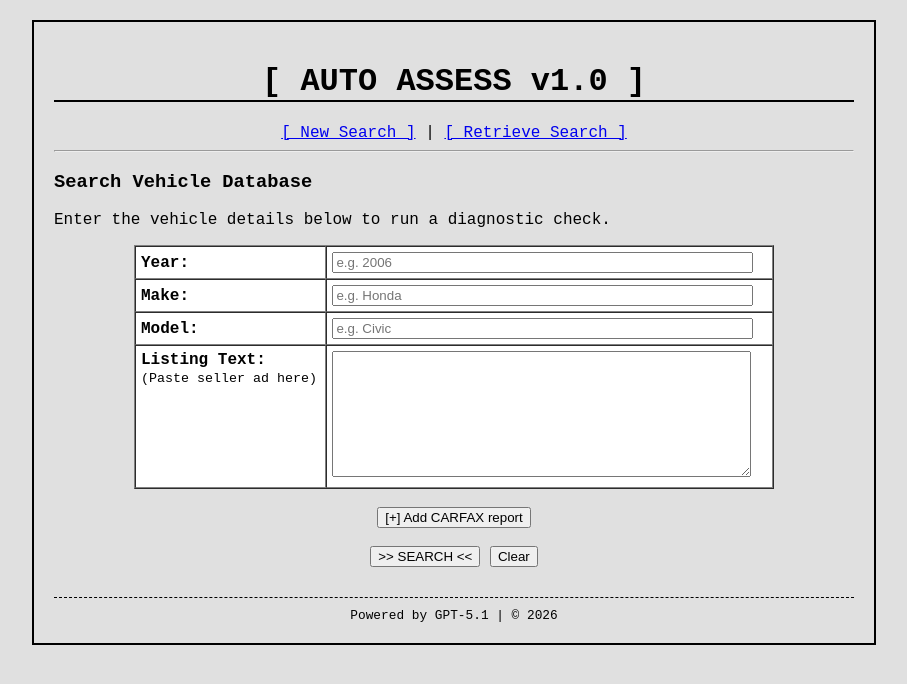
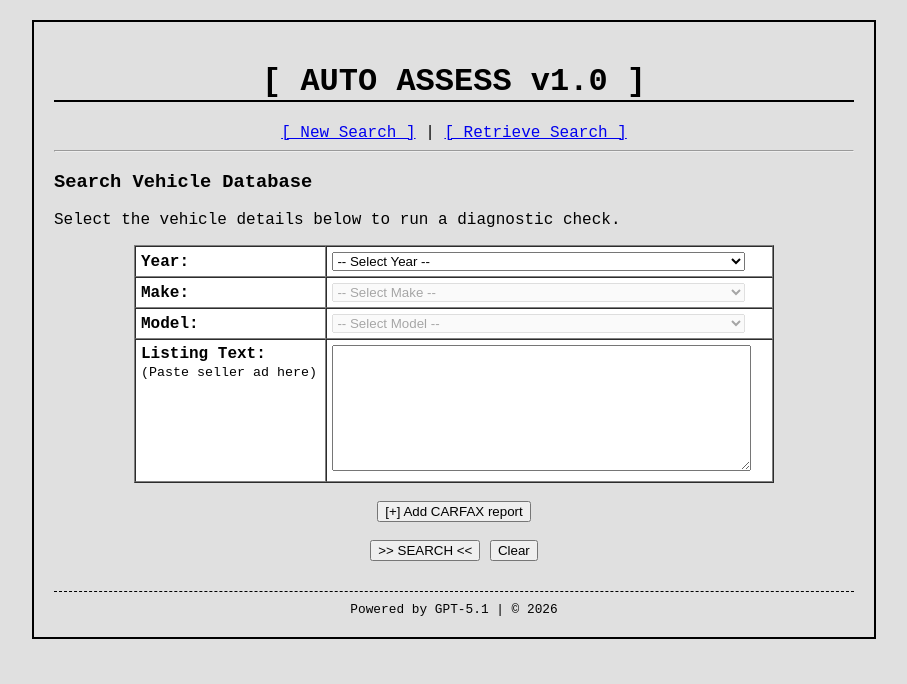
Before and after one commit to notmabbias/auto_assess, a Flask app: page / in a window 1280 px wide. Shown: the top 684 px of the page, without its empty margins (186-1093 px from the left). Run offline with Flask 3, Linux system fonts and the light colour scheme.

Commit message:
changed frontend

```diff
--- a/services/ai_agent.py
+++ b/services/ai_agent.py
@@ -26,6 +26,11 @@ def analyze_vehicle(db_data, listing_text, carfax_text):
 
     You MUST respond strictly in valid JSON using the following structure:
     {
+        "year": "<string, the 4-digit model year>",
+        "make": "<string, the vehicle manufacturer>",
+        "model": "<string, the specific vehicle model and trim>",
+        "kms": "<string, the total distance driven in kilometers, formatted with commas, e.g., '63,000'>",
+        "price": "<string, the vehicle asking price including currency symbol, e.g., 'CA$19,000'>",
         "risk_score": <int 1-10, 10 being highest overall risk. Weigh positive maintenance against known flaws and restrictions>,
         "verdict": "<A balanced evaluation. Start with a clear paragraph summarizing the buy/pass recommendation, weighing the risks against the positive indicators. Follow with a newline and a bulleted list explaining your reasoning.>",
         "critical_red_flags": [
--- a/static/js/search.js
+++ b/static/js/search.js
@@ -20,4 +20,59 @@ document.addEventListener("DOMContentLoaded", function() {
             this.style.display = 'none';
         });
     }
+
+    const vehicleDatabase = {
+        "2006": {
+            "Honda": ["Civic"]
+        },
+        "2007": {
+            "Nissan": ["350Z"]
+        },
+        "2015": {
+            "Chevrolet": ["Corvette"],
+            "Hyundai": ["Genesis Coupe"]
+        },
+        "2026": {
+            "Volkswagen": ["Golf GTI"]
+        }
+    };
+
+    const yearSelect = document.getElementById('vehicle_year');
+    const makeSelect = document.getElementById('vehicle_make');
+    const modelSelect = document.getElementById('vehicle_model');
+    const resetBtn = document.getElementById('reset_btn');
+
+    yearSelect.addEventListener('change', function() {
+        makeSelect.innerHTML = '<option value="" disabled selected>-- Select Make --</option>';
+        modelSelect.innerHTML = '<option value="" disabled selected>-- Select Model --</option>';
+        modelSelect.disabled = true;
+
+        const makes = Object.keys(vehicleDatabase[this.value] || {});
+        makes.forEach(make => {
+            const opt = document.createElement('option');
+            opt.value = make;
+            opt.textContent = make;
+            makeSelect.appendChild(opt);
+        });
+        makeSelect.disabled = false;
+    });
+
+    makeSelect.addEventListener('change', function() {
+        modelSelect.innerHTML = '<option value="" disabled selected>-- Select Model --</option>';
+
+        const selectedYear = yearSelect.value;
+        const models = vehicleDatabase[selectedYear]?.[this.value] || [];
+        models.forEach(model => {
+            const opt = document.createElement('option');
+            opt.value = model;
+            opt.textContent = model;
+            modelSelect.appendChild(opt);
+        });
+        modelSelect.disabled = false;
+    });
+
+    resetBtn.addEventListener('click', function() {
+        makeSelect.disabled = true;
+        modelSelect.disabled = true;
+    });
 });
--- a/templates/search.html
+++ b/templates/search.html
@@ -3,21 +3,37 @@
 {% block content %}
 <h3>Search Vehicle Database</h3>
 
-<p>Enter the vehicle details below to run a diagnostic check.</p>
+<p>Select the vehicle details below to run a diagnostic check.</p>
 
 <form action="/analyze" method="POST">
     <table border="1" cellpadding="5" cellspacing="0" width="80%" align="center" style="background-color: #ffffff;">
         <tr>
             <td width="30%"><b>Year:</b></td>
-            <td><input type="number" name="year" required style="width: 95%;" placeholder="e.g. 2006" min="1930" max="2026"></td>
+            <td>
+                <select name="year" id="vehicle_year" required style="width: 95%;">
+                    <option value="" disabled selected>-- Select Year --</option>
+                    <option value="2006">2006</option>
+                    <option value="2007">2007</option>
+                    <option value="2015">2015</option>
+                    <option value="2026">2026</option>
+                </select>
+            </td>
         </tr>
         <tr>
             <td><b>Make:</b></td>
-            <td><input type="text" name="make" required style="width: 95%;" placeholder="e.g. Honda"></td>
+            <td>
+                <select name="make" id="vehicle_make" required style="width: 95%;" disabled>
+                    <option value="" disabled selected>-- Select Make --</option>
+                </select>
+            </td>
         </tr>
         <tr>
             <td><b>Model:</b></td>
-            <td><input type="text" name="model" required style="width: 95%;" placeholder="e.g. Civic"></td>
+            <td>
+                <select name="model" id="vehicle_model" required style="width: 95%;" disabled>
+                    <option value="" disabled selected>-- Select Model --</option>
+                </select>
+            </td>
         </tr>
         <tr>
             <td valign="top"><b>Listing Text:</b><br><small>(Paste seller ad here)</small></td>
@@ -39,7 +55,7 @@
         <input type="button" id="carfax_btn" value="[+] Add CARFAX report">
         <br><br>
         <input type="submit" value=">> SEARCH <<">
-        <input type="reset" value="Clear">
+        <input type="reset" value="Clear" id="reset_btn">
     </center>
 </form>
 
```
Also changed, not shown: templates/results.html (+42 -5 lines), database/car_data.db, static/images/placeholder.jpeg (added).
